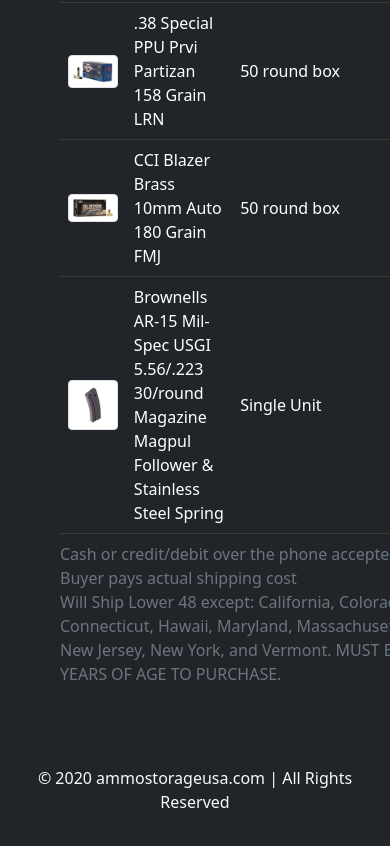
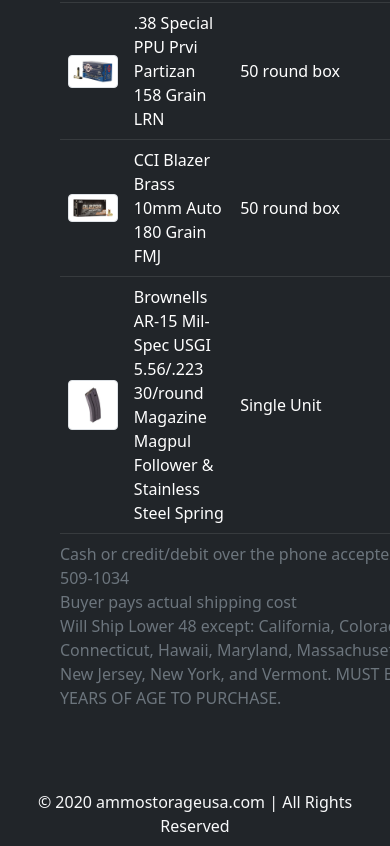
Before and after one commit to AmmoStorageUSA/AMMOSTORAGEUSA.github.io, a website with bundled scripts: page ammo.html in a window 390 px wide. Shown: the part 4156-5002 px from the top of the page. Before the commit the page ends 4978 px from the top, so only its background shows below. Built offline with nearby package versions, Linux system fonts and the light colour scheme; files whose address does not match are found by name.

Commit message:
Jan11PhoneAddedFooter

```diff
--- a/ammo.html
+++ b/ammo.html
@@ -169,7 +169,7 @@
         <div class="container">
             <h2 id="listings" class="display-4 text-center">Ammunition &amp; Magazines for Sale</h2>
             <table id="producttable" class="table table-dark align-middle">
-                <caption>Cash or credit/debit over the phone accepted <br /> Buyer pays actual shipping cost <br /> Will Ship Lower
+                <caption>Cash or credit/debit over the phone accepted 805-509-1034<br /> Buyer pays actual shipping cost <br /> Will Ship Lower
                     48 except: California, Colorado, Connecticut, Hawaii, Maryland, Massachusetts, New Jersey, New York,
                     and Vermont. MUST BE 21 YEARS OF AGE TO PURCHASE.</caption>
                 <thead>
```
